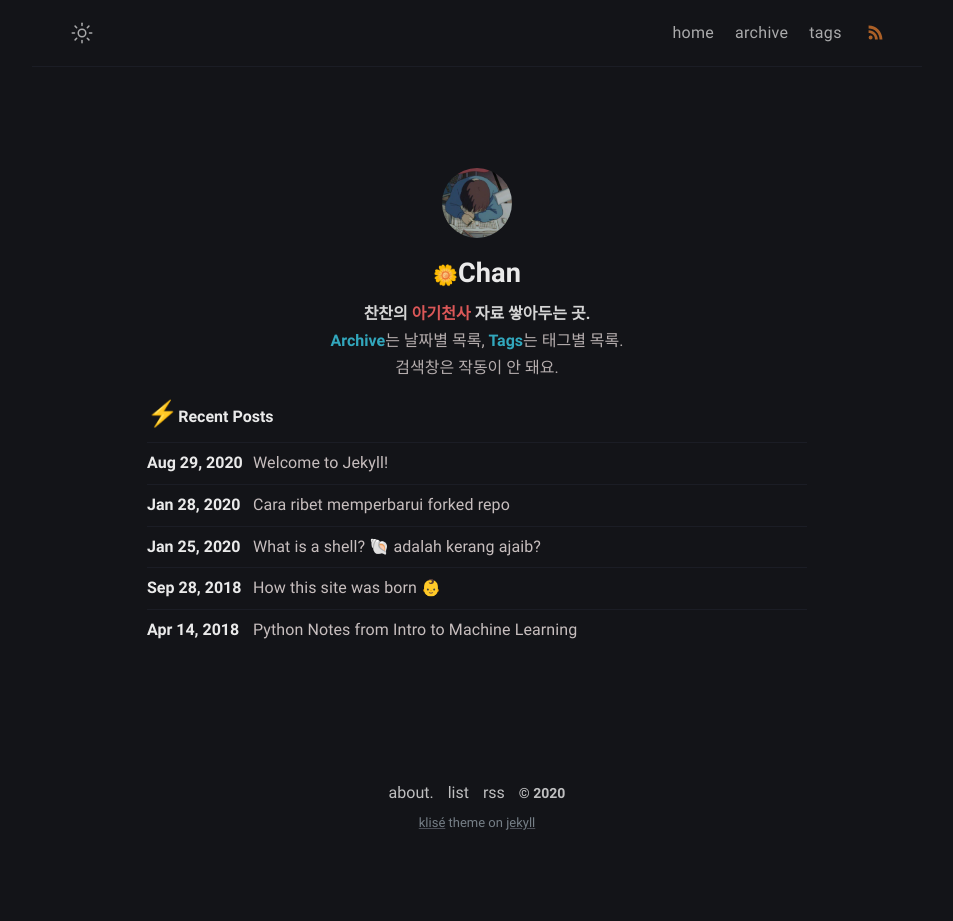
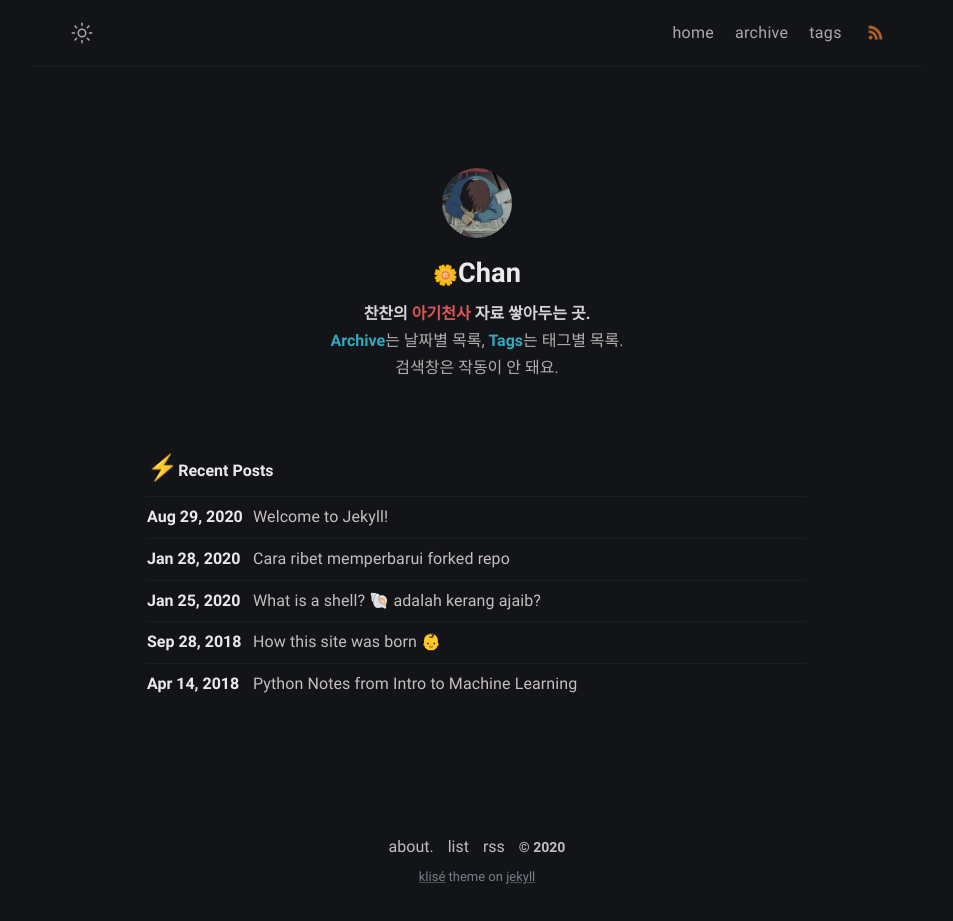
Before and after one commit to iwdstry/yeieje, a Jekyll site: the page built from index.md, in a window 1280 px wide. Shown: the whole page, without its empty margins (163-1116 px from the left). Built offline with Jekyll 4.4.1, drawn with Linux system fonts in a browser that asks for light colours; before the commit the page ends 900 px from its top, so only the background shows below that.

Commit message:
Create _layout.scss

```diff
--- a/_sass/klise/_layout.scss
+++ b/_sass/klise/_layout.scss
@@ -182,11 +182,11 @@
 // Author
 .author {
   margin-top: 6.3rem;
-  margin-bottom: 3px;
+  margin-bottom: 4rem;
   text-align: center;
 
   @include media-query($on-mobile) {
-    margin-bottom: 15em;
+    margin-bottom: 8em;
   }
 
   .author-avatar {
```
